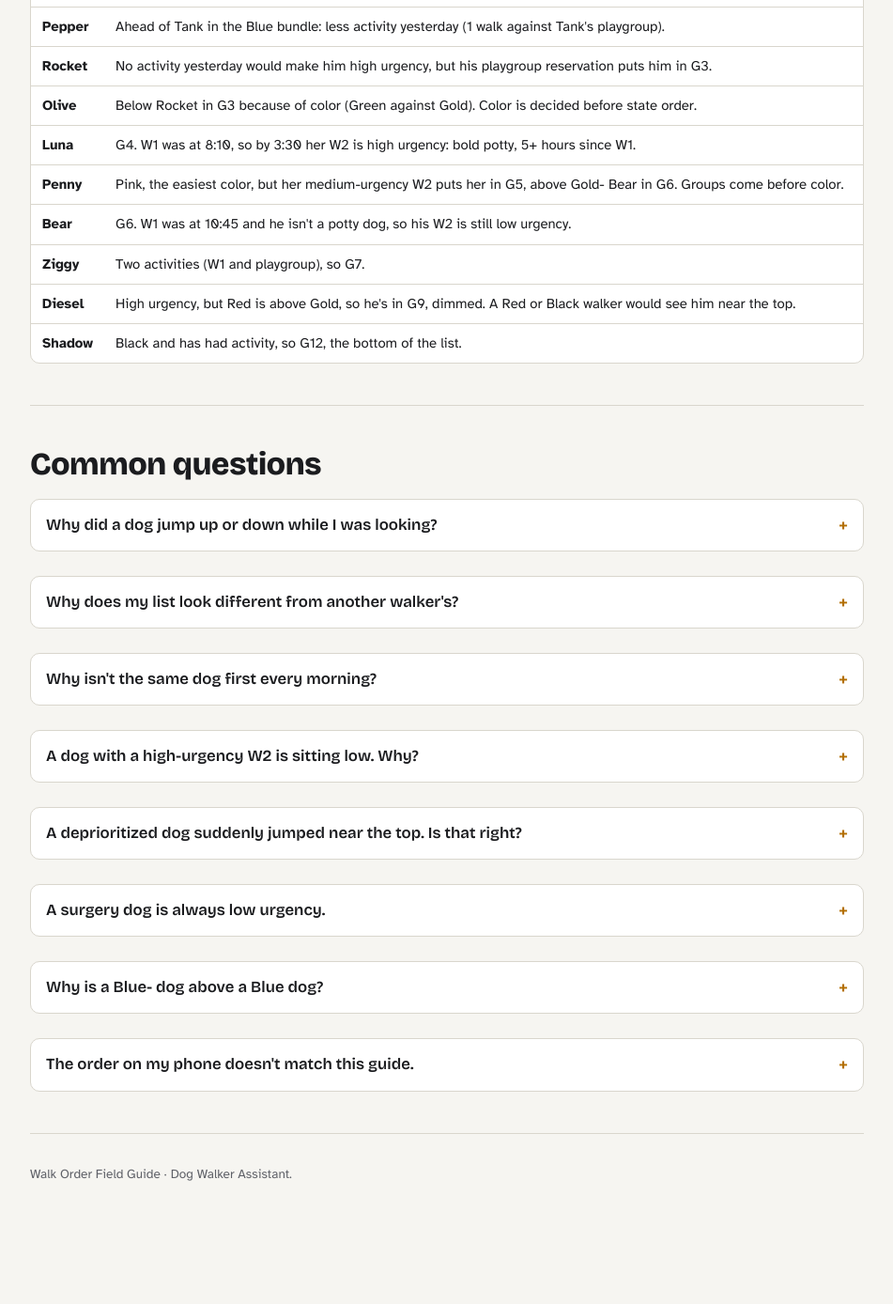
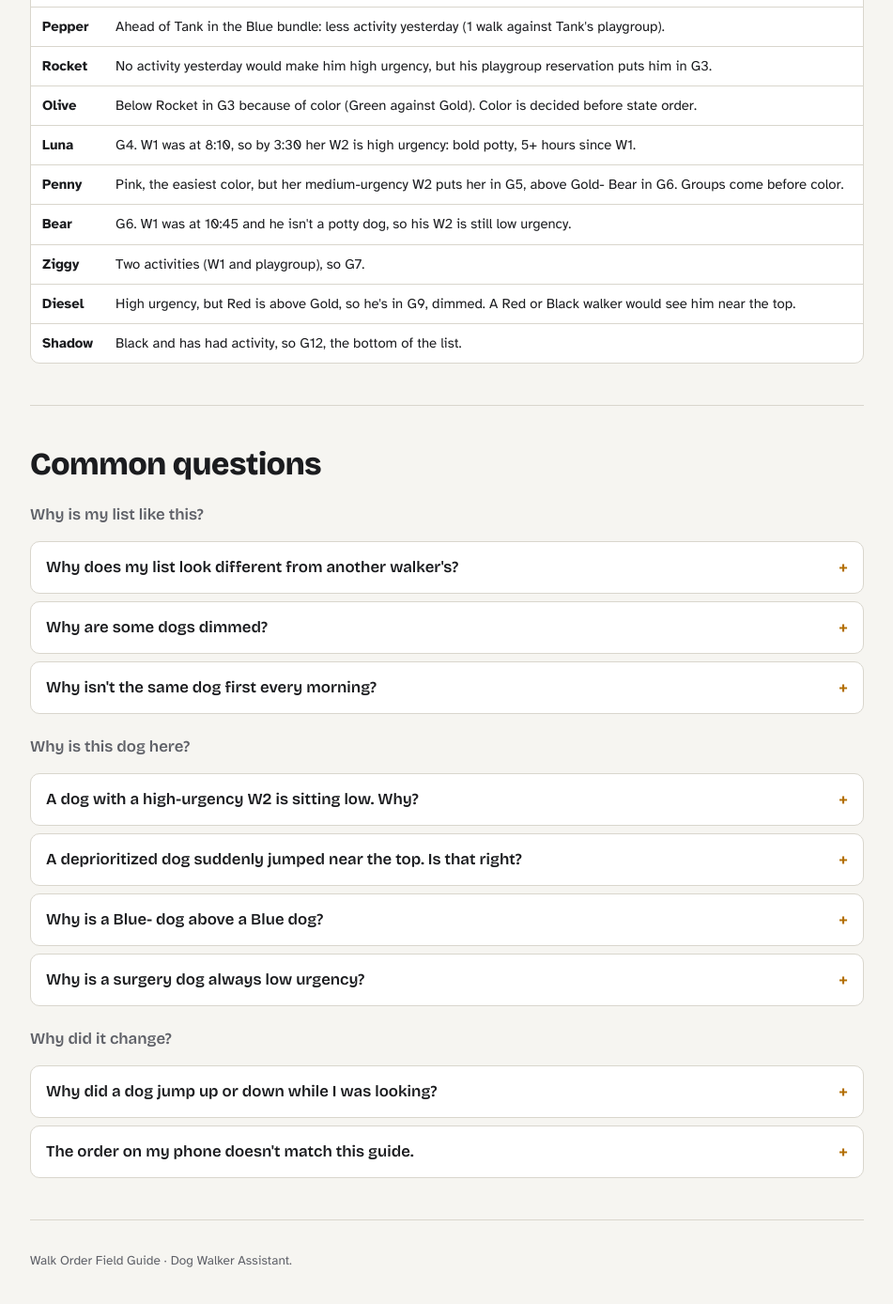
Before and after one commit to kirbsauce/dog-walker-assistant-docs, a Jekyll site: the page walk_order.html, which Jekyll copies as it is, in a window 1280 px wide and 1400 px high, scrolled down 7419 px. Shown: the top 1388 px of the window at 94% size, without its empty margins (164-1115 px from the left). Built offline with Jekyll 4.4.1, drawn with Linux system fonts in a browser that asks for light colours; before the commit the page ends 8727 px from its top, so only the background shows below that.

Commit message:
Rework the Walk Order guide's common questions
Group the questions under "Why is my list like this?", "Why is this dog
here?" and "Why did it change?", and add "Why are some dogs dimmed?".
Say the daily shuffle only applies to dogs with no activity yet, and
that a surgery dog sits in G3 only until its first activity, without
the scoring detail. Turn the surgery entry into a question and use the
agreed terms (deprioritized, amount of activity yesterday, urgency).

Co-Authored-By: Claude Opus 5.5 <noreply@anthropic.com>
Claude-Session: https://claude.ai/code/session_01Gn98H5icQkvFvkCZpGcr4i

```diff
--- a/walk_order.html
+++ b/walk_order.html
@@ -225,6 +225,7 @@ details {
   background: var(--surface); border: 1px solid var(--line); border-radius: 10px; padding: 0 16px;
 }
 details + details { margin-top: 8px; }
+.faq-h { font-size: 1.05rem; margin-top: 8px; color: var(--muted); }
 summary {
   cursor: pointer; padding-block: 14px; font-family: var(--display); font-weight: 600; font-size: 1.05rem;
   list-style: none; display: flex; justify-content: space-between; gap: 12px;
@@ -493,18 +494,24 @@ img { max-width: 100%; }
 <section class="block" id="faq">
   <h2>Common questions</h2>
 
-  <details>
-    <summary>Why did a dog jump up or down while I was looking?</summary>
-    <div class="ans"><p>The list re-checks every minute and whenever anyone logs a walk or playgroup. W2 colors depend on the clock (hours since W1) and on how many dogs are still waiting, so they turn on by themselves. Another walker logging a walk anywhere on the roster can also shift the "still waiting" counts and raise the urgency of checkboxes on dogs nobody touched.</p></div>
-  </details>
+  <h3 class="faq-h">Why is my list like this?</h3>
+  <div>
   <details>
     <summary>Why does my list look different from another walker's?</summary>
     <div class="ans"><p>The list is built around your color. A Blue walker's top dog may be a Gold walker's sixth, because the Gold walker's list starts with Gold dogs. Dogs above your color also differ: what's dimmed for one walker is fully walkable for another.</p></div>
   </details>
   <details>
+    <summary>Why are some dogs dimmed?</summary>
+    <div class="ans"><p>They're above your color, so you can't walk them. They sit at the bottom of your list (G9 – G12) so you can still see them. A walker with a harder color sees them as regular rows, often near the top.</p></div>
+  </details>
+  <details>
     <summary>Why isn't the same dog first every morning?</summary>
-    <div class="ans"><p>The daily shuffle. When dogs are genuinely equal on everything (same group, color, state, potty, priority and yesterday) they'd otherwise sit in roster order, so the same dog would lead every day. The shuffle re-deals them at midnight. Every phone sees the same deal on the same day, so two walkers comparing lists will agree.</p></div>
+    <div class="ans"><p>The daily shuffle. Among dogs with no activity yet that are equal on everything (same group, color, state, potty, priority and activity yesterday), the shuffle re-deals the order at midnight, so the same dog doesn't lead every day. Every phone sees the same deal on the same day, so two walkers comparing lists will agree. Once dogs have had activity, ties keep their roster order.</p></div>
   </details>
+  </div>
+
+  <h3 class="faq-h">Why is this dog here?</h3>
+  <div>
   <details>
     <summary>A dog with a high-urgency W2 is sitting low. Why?</summary>
     <div class="ans"><p>Two common reasons:</p>
@@ -515,20 +522,29 @@ img { max-width: 100%; }
   </details>
   <details>
     <summary>A deprioritized dog suddenly jumped near the top. Is that right?</summary>
-    <div class="ans"><p>Yes. Priority below zero normally pushes a dog down, but a dog with no activity yesterday still turns high urgency, and among dogs with no activity yet it ranks right after priority 1. Low priority is meant to lower a dog in the everyday order, not to leave it in its kennel two days running.</p></div>
-  </details>
-  <details>
-    <summary>A surgery dog is always low urgency.</summary>
-    <div class="ans"><p>Expected. A dog with "surgery yesterday" never gets a high- or medium-urgency W1. It sits in G3, and its activity-yesterday score (surgery counts as 5) puts it at the end of any tie. Its dog page shows the "Recent surgery - NO RUNNING" flag.</p></div>
+    <div class="ans"><p>Yes. Being deprioritized normally pushes a dog down, but a dog with no activity yesterday still turns high urgency, and among dogs with no activity yet it ranks right after priority 1. Deprioritizing is meant to lower a dog in the everyday order, not to leave it in its kennel two days running.</p></div>
   </details>
   <details>
     <summary>Why is a Blue- dog above a Blue dog?</summary>
-    <div class="ans"><p>Before a dog's first activity, Blue- and Blue are <a href="#bundling">bundled</a> into one color, so the Blue- dog won on its state, potty, priority or less activity yesterday. Once both dogs have had activity, Blue goes back above Blue-.</p></div>
+    <div class="ans"><p>Before a dog's first activity, Blue- and Blue are <a href="#bundling">bundled</a> into one color, so the Blue- dog won on its state, potty, priority or amount of activity yesterday. Once both dogs have had activity, Blue goes back above Blue-.</p></div>
+  </details>
+  <details>
+    <summary>Why is a surgery dog always low urgency?</summary>
+    <div class="ans"><p>A dog with "surgery yesterday" never gets a high- or medium-urgency W1, so until its first activity it sits in G3. Surgery yesterday counts as the most activity, so it goes last in any tie. Its dog page shows the "Recent surgery - NO RUNNING" flag.</p></div>
+  </details>
+  </div>
+
+  <h3 class="faq-h">Why did it change?</h3>
+  <div>
+  <details>
+    <summary>Why did a dog jump up or down while I was looking?</summary>
+    <div class="ans"><p>The list re-checks every minute and whenever anyone logs a walk or playgroup. W2 urgency depends on the clock (hours since W1) and on how many dogs are still waiting, so it rises on its own. Another walker logging a walk anywhere on the roster can also shift the "still waiting" counts and raise the urgency of checkboxes on dogs nobody touched.</p></div>
   </details>
   <details>
     <summary>The order on my phone doesn't match this guide.</summary>
     <div class="ans"><p>Right after an app update, a phone that already had the app open can keep running the old version. Fully close and reopen the app. If it still doesn't match, note the dog and the time and pass it along.</p></div>
   </details>
+  </div>
 </section>
 
 
```
